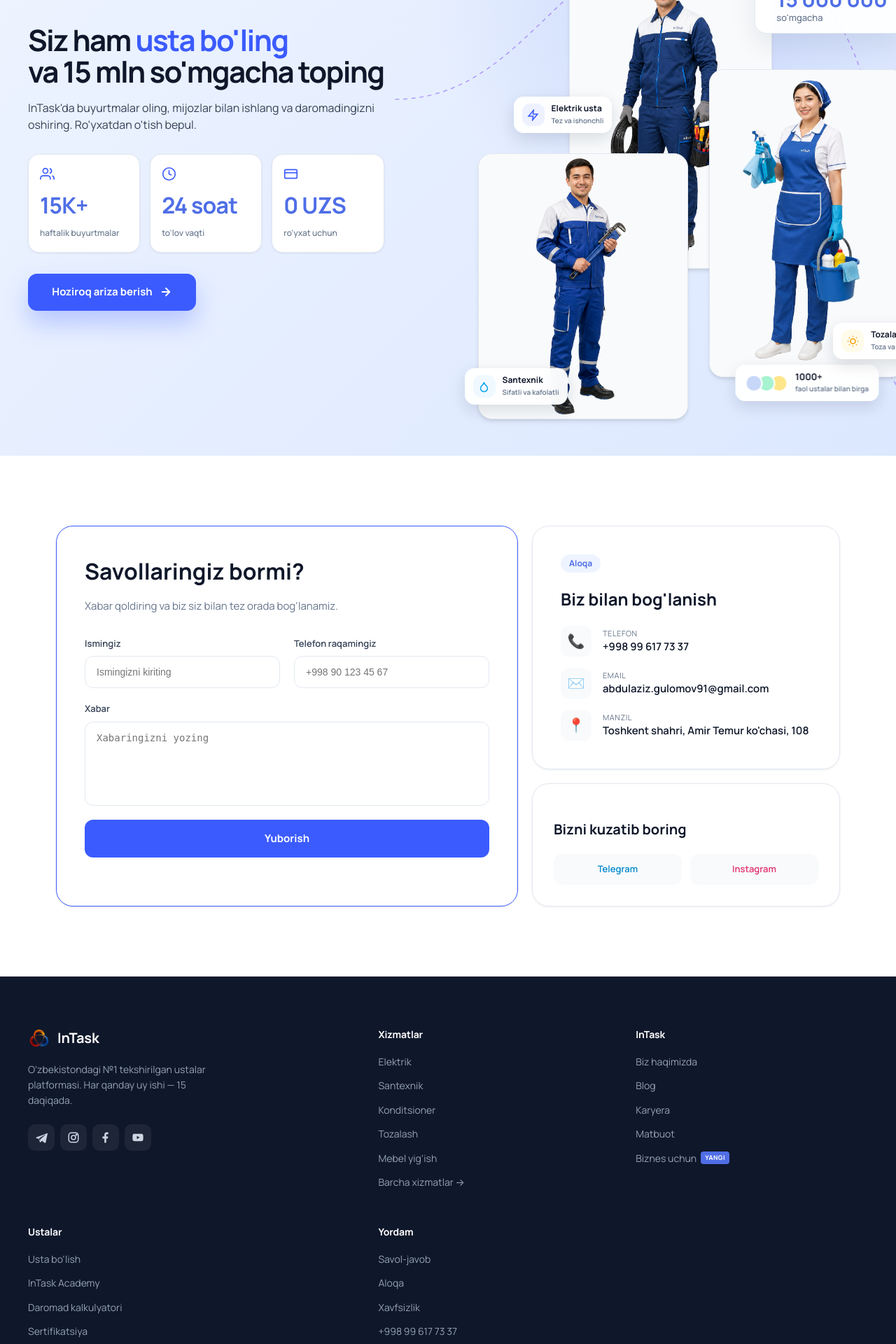
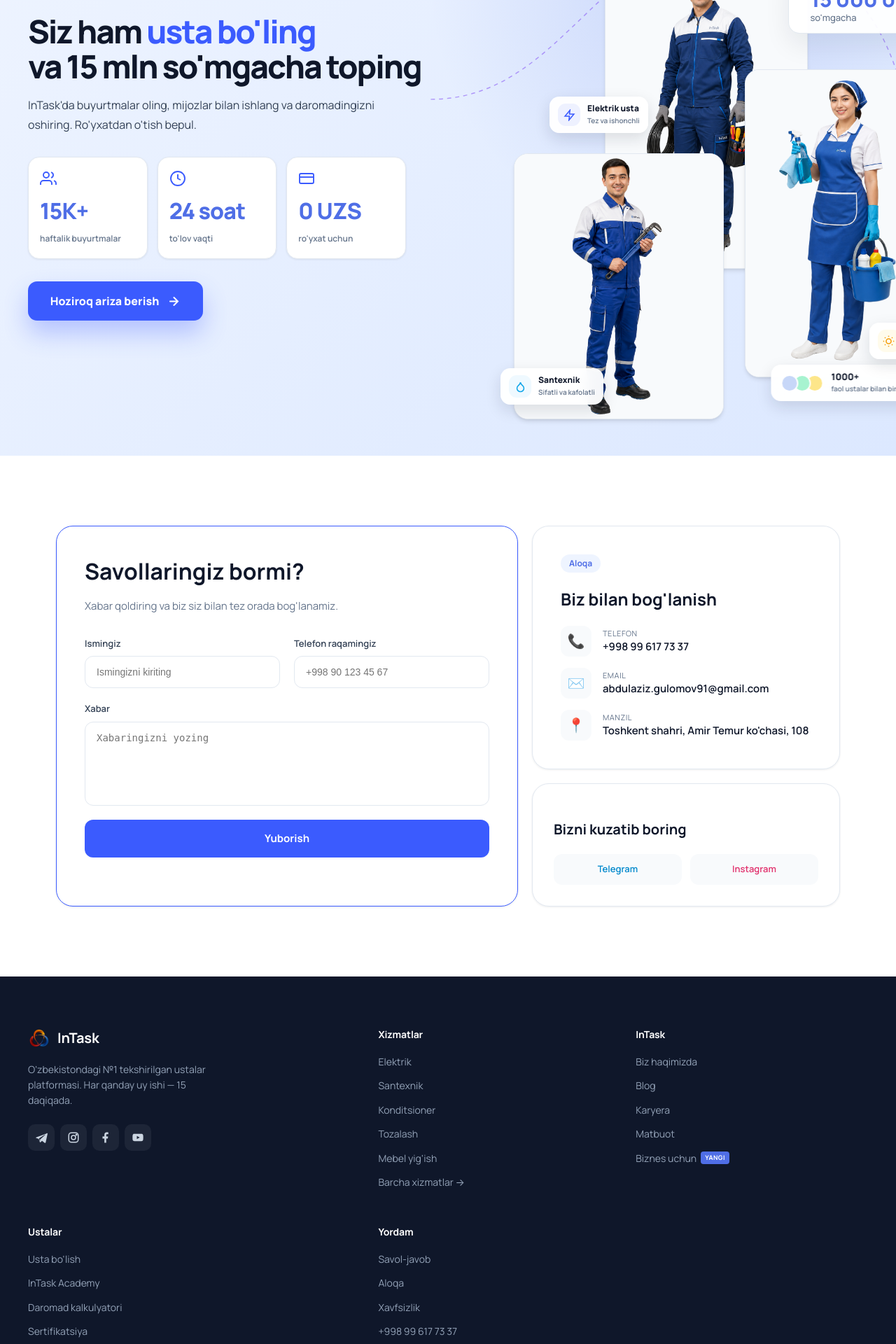
Before and after one commit to AbdulazizGulomov/Intask, a Django app: page / in a window 1280 px wide. Shown: the part 2029-3949 px from the top of the page at 70% size. Run offline with Django 5.2, Linux system fonts and the light colour scheme.

Commit message:
Port CTA-band polish from archived landing redesign
Ported from feat/brand-logo-projects-checkout (cace7d3), adapted to the
current theme-variable CTA collage:

- Load Manrope 800/900 weights (CSS already used them; browsers were
  synthesizing faux-bold)
- Bolder CTA headline (46px/800) and stat cards (bigger icons, 900-weight
  numbers), larger CTA button
- Dashed-circle decoration behind the collage (desktop only)
- Body font stack: add BlinkMacSystemFont, quote "Segoe UI"
- Fix dead mobile rules still targeting old Uzbek collage class names
- Stack footer app badges on small screens; bump landing.css to v9

Co-Authored-By: Claude Fable 5 <noreply@anthropic.com>
Claude-Session: https://claude.ai/code/session_01NVUL8jugkKX4BdELAirLrD

```diff
--- a/static/css/landing.css
+++ b/static/css/landing.css
@@ -15,7 +15,7 @@ body {
 }
 
 body {
-  font-family: 'Manrope', -apple-system, Segoe UI, sans-serif;
+  font-family: 'Manrope', -apple-system, BlinkMacSystemFont, "Segoe UI", sans-serif;
   font-size: 15px;
   line-height: 1.5;
   color: var(--ink);
@@ -941,12 +941,12 @@ button {
 }
 
 .cta-l h2 {
-  font-size: 42px;
-  font-weight: 700;
+  font-size: 46px;
+  font-weight: 800;
   color: var(--ink);
-  letter-spacing: -0.04em;
+  letter-spacing: -0.045em;
   line-height: 1.08;
-  margin: 0 0 16px;
+  margin: 0 0 18px;
 }
 
 .cta-l h2 em {
@@ -957,31 +957,32 @@ button {
 .cta-l p {
   font-size: 16px;
   color: var(--ink-2);
-  margin: 0 0 30px;
+  margin: 0 0 32px;
   max-width: 530px;
+  line-height: 1.7;
 }
 
 .cta-stats {
   display: grid;
   grid-template-columns: repeat(3, 1fr);
   gap: 14px;
-  margin-bottom: 30px;
+  margin-bottom: 32px;
   max-width: 540px;
 }
 
 .cta-stat {
-  min-height: 112px;
+  min-height: 116px;
   background: var(--bg-surface);
   border: 1px solid var(--border);
   border-radius: 16px;
-  padding: 17px 16px;
+  padding: 18px 16px;
   box-shadow: var(--shadow-sm);
   transition: all 0.3s ease;
 }
 
 .cta-stat-icon {
-  width: 21px;
-  height: 21px;
+  width: 24px;
+  height: 24px;
   color: var(--accent-2);
   display: block;
   margin-bottom: 10px;
@@ -990,32 +991,32 @@ button {
 
 .cta-stat b {
   display: block;
-  font-size: 21px;
-  font-weight: 800;
+  font-size: 23px;
+  font-weight: 900;
   color: var(--accent-2);
-  letter-spacing: -0.025em;
+  letter-spacing: -0.03em;
   margin-bottom: 4px;
 }
 
 .cta-stat span {
   font-size: 12px;
   color: var(--muted);
-  font-weight: 500;
+  font-weight: 600;
 }
 
 .cta-btn {
   display: inline-flex;
   align-items: center;
-  gap: 10px;
-  padding: 15px 28px;
-  min-width: 240px;
+  gap: 12px;
+  padding: 16px 30px;
+  min-width: 250px;
   justify-content: center;
   background: var(--accent-2);
   color: #fff;
-  font-size: 15px;
-  font-weight: 700;
+  font-size: 16px;
+  font-weight: 800;
   border-radius: 13px;
-  box-shadow: 0 18px 34px rgba(59, 91, 254, 0.28);
+  box-shadow: 0 18px 34px rgba(59, 91, 254, 0.30);
   transition: all .18s ease;
 }
 
@@ -1025,13 +1026,25 @@ button {
 }
 
 .cta-btn svg {
-  width: 18px;
-  height: 18px;
+  width: 19px;
+  height: 19px;
 }
 
 .cta-r {
   position: relative;
   min-height: 600px;
+}
+
+.cta-r::before {
+  content: "";
+  position: absolute;
+  width: 360px;
+  height: 360px;
+  right: -60px;
+  top: 55px;
+  border: 2px dashed rgba(79, 110, 230, 0.25);
+  border-radius: 50%;
+  z-index: 0;
 }
 
 .cta-dot {
@@ -1660,11 +1673,15 @@ button {
   }
 
   .cta-l h2 {
-    font-size: 34px;
+    font-size: 36px;
   }
 
   .cta-r {
     min-height: auto;
+  }
+
+  .cta-r::before {
+    display: none;
   }
 
   .cta-collage {
@@ -1709,7 +1726,7 @@ button {
   }
 
   .cta-l h2 {
-    font-size: 30px;
+    font-size: 31px;
   }
 
   .cta-l p {
@@ -1842,13 +1859,12 @@ button {
     min-height: 150px;
   }
 
-  /* FIX: also renamed in mobile rules */
-  .cta-photo--elektrik,
-  .cta-photo--santexnik,
-  .cta-photo--tozalash {
+  .cta-photo--electrician,
+  .cta-photo--plumber,
+  .cta-photo--cleaning {
     grid-column: auto;
     grid-row: auto;
-    background-size: auto 95%;
+    background-size: auto 96%;
     background-position: center bottom;
   }
 
@@ -1873,6 +1889,15 @@ button {
     grid-template-columns: 1fr;
     padding-bottom: 40px;
     gap: 32px;
+  }
+
+  .ftr-mid {
+    gap: 24px;
+  }
+
+  .ftr-app-row {
+    flex-direction: column;
+    align-items: flex-start;
   }
 }
 
--- a/templates/landing.html
+++ b/templates/landing.html
@@ -12,11 +12,11 @@
 
   <link rel="preconnect" href="https://fonts.googleapis.com">
   <link rel="preconnect" href="https://fonts.gstatic.com" crossorigin>
-  <link href="https://fonts.googleapis.com/css2?family=Manrope:wght@400;500;600;700&display=swap" rel="stylesheet">
+  <link href="https://fonts.googleapis.com/css2?family=Manrope:wght@400;500;600;700;800;900&display=swap" rel="stylesheet">
   <link rel="stylesheet" href="https://unpkg.com/leaflet@1.9.4/dist/leaflet.css" />
   <link href="https://unpkg.com/aos@2.3.1/dist/aos.css" rel="stylesheet">
   <link rel="stylesheet" href="{% static 'css/theme.css' %}?v=2">
-  <link rel="stylesheet" href="{% static 'css/landing.css' %}?v=8">
+  <link rel="stylesheet" href="{% static 'css/landing.css' %}?v=9">
   <link rel="stylesheet" href="{% static 'css/user_chip.css' %}?v=2">
   {% include "partials/_head_meta.html" %}
 </head>
```
